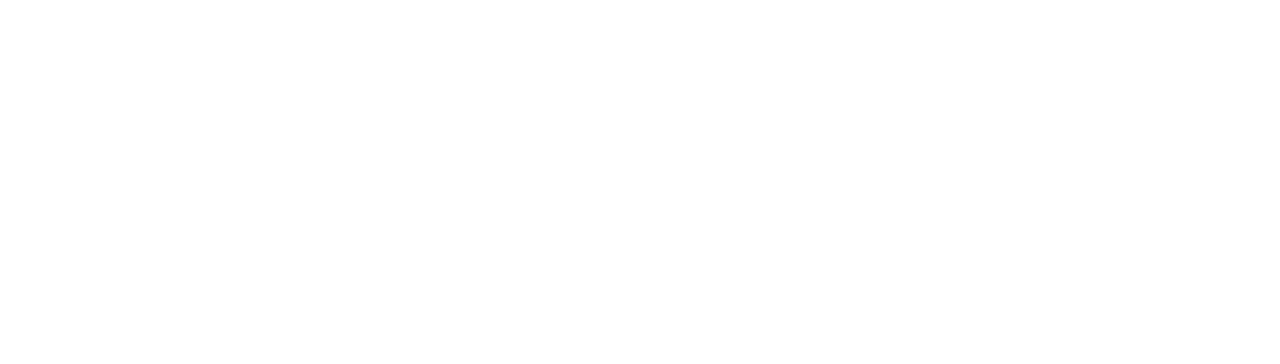
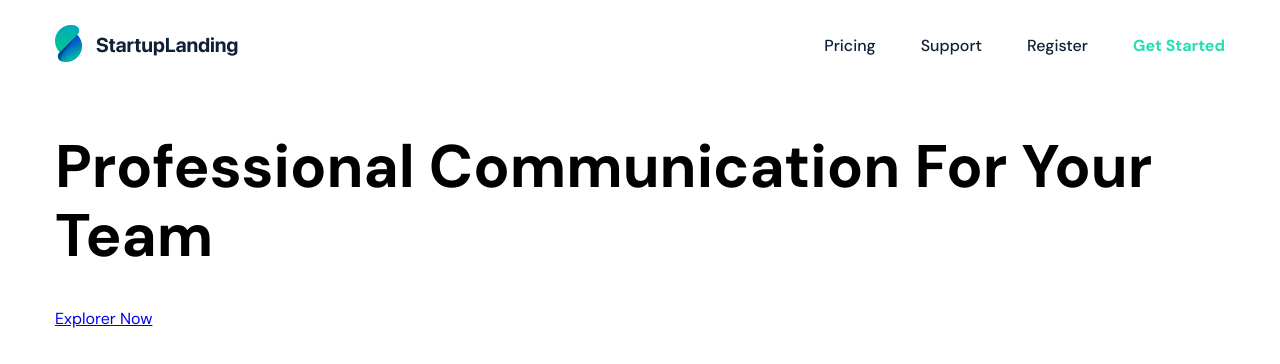
Before and after one commit to kingdimca/cas10, a plain HTML site: page index.html in a window 1280 px wide. Drawn offline with nearby package versions, Linux system fonts and the light colour scheme.

Commit message:
tezok cas

```diff
--- a/index.html
+++ b/index.html
@@ -4,14 +4,49 @@
     <meta charset="UTF-8">
     <meta name="viewport" content="width=device-width, initial-scale=1.0">
     <title>Document</title>
+
     <link rel="preconnect" href="https://fonts.googleapis.com">
     <link rel="preconnect" href="https://fonts.gstatic.com" crossorigin>
     <link href="https://fonts.googleapis.com/css2?family=DM+Sans:opsz,wght@9..40,400;9..40,500;9..40,700&display=swap" rel="stylesheet">
+
     <link rel="stylesheet" href="https://cdnjs.cloudflare.com/ajax/libs/normalize/8.0.1/normalize.css">
     <link rel="stylesheet" href="style.css">
 
 </head>
 <body>
+    <header class="site-header">
+        <div class="container">
+            <div class="site-header-inner">
+                <a href="#">
+                    <img src="img/logo.png" alt="">
+                </a>
+
+                <nav class="site-nav">
+                    <a href="#" class="site-nav-link">Pricing</a>
+                    <a href="#" class="site-nav-link">Support</a>
+                    <a href="#" class="site-nav-link">Register</a>
+                    <a href="#" class="site-nav-link">Get Started</a>
+                </nav><!-- /.site-nav-->
+            </div>
+        </div>
+    </header><!--./site-header -->
+    <main class="site-main">
+        <section class="block-hero">
+            <div class="container">
+                <div class="block-hero-inner">
+                    <div class="block-hero-content">
+                        <h1>Professional Communication For Your Team</h1>
+                        <a href="#">Explorer Now</a>
+                    </div>
+                </div>
+            </div>
+
+        </section><!--/.block-hero-->
+
+    </main><!--/.site-main -->
+    <footer>
+
+    </footer><!--/.site-footer -->
 
 </body>
 </html>
--- a/style.css
+++ b/style.css
@@ -6,3 +6,77 @@ html,
 body {
     font-family: 'DM Sans', sans-serif;
 }
+
+.container {
+    max-width: 1200px;
+    margin-left: auto;
+    margin-right: auto;
+    padding-left: 15px;
+    padding-right: 15px;
+}
+
+@media (max-width: 1230px) {
+    .container {
+        max-height: 960px;
+    }
+}
+
+@media (max-width: 991px) {
+    .container {
+        max-height: 730px;
+    }
+}
+
+@media (max-width: 767px) {
+    .container {
+        max-height: 570px;
+    }
+}
+/* Header */
+.site-header {
+    padding-top: 25px;
+    padding-bottom: 25px;
+}
+
+.site-header-inner {
+    display: flex;
+    justify-content: space-between;
+    align-items: center;
+}
+
+.site-nav {
+    display: flex;
+    align-items: center;
+    gap: 45px;
+}
+
+.site-nav-link {
+    font-size: 16px;
+    font-weight: 500;
+    line-height: 32px;
+    color: #0f2137;
+    text-decoration: none;
+}
+
+.site-nav-link:last-child {
+    font-weight: 700;
+    color: #28dcb2;
+}
+
+@media (max-width:767px) {
+    .site-header-inner{
+        flex-direction: column;
+        gap: 20px;
+    }
+
+    .site-nav {
+        gap: 20px;
+    }
+}
+/*Header end */
+.block-hero-inner {
+    display: flex;
+}
+.block-hero-content h1 {
+    font-size: 60px;
+}
```
Also changed, not shown: img/logo.png (added).
